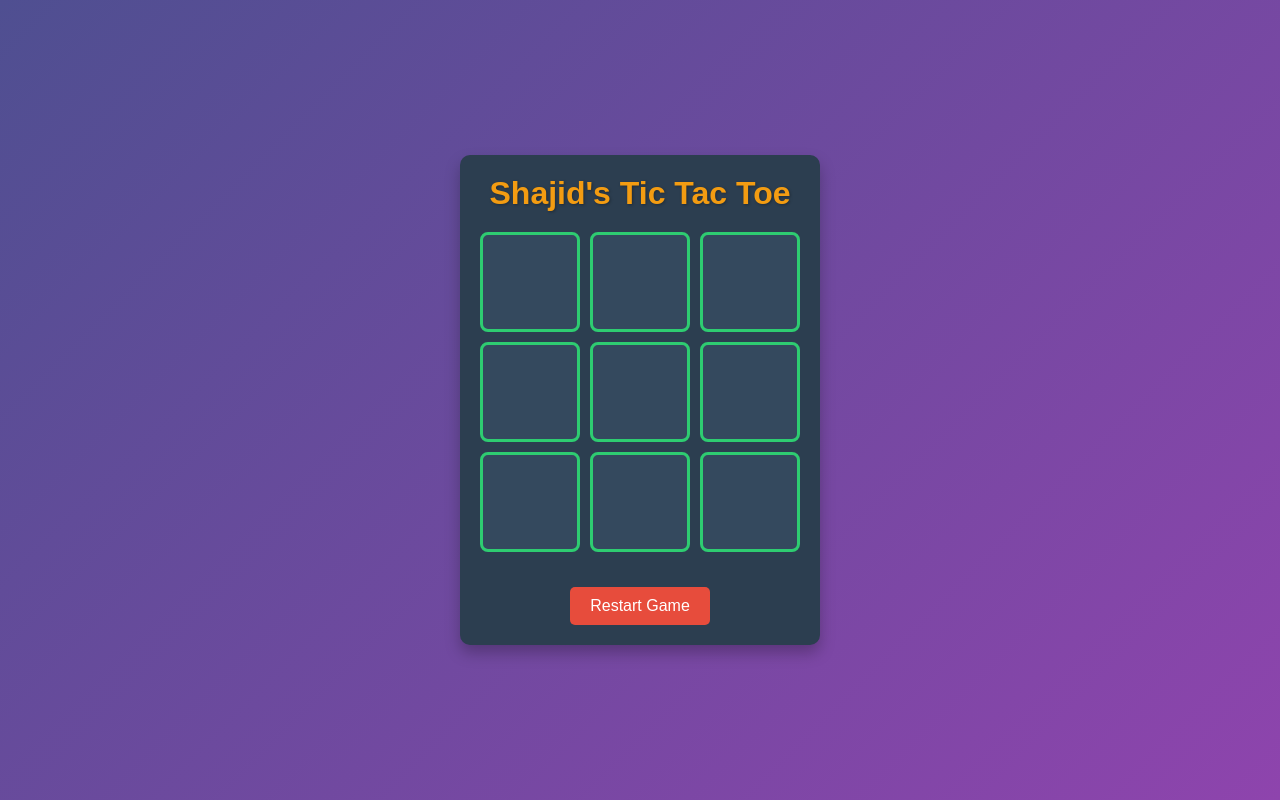
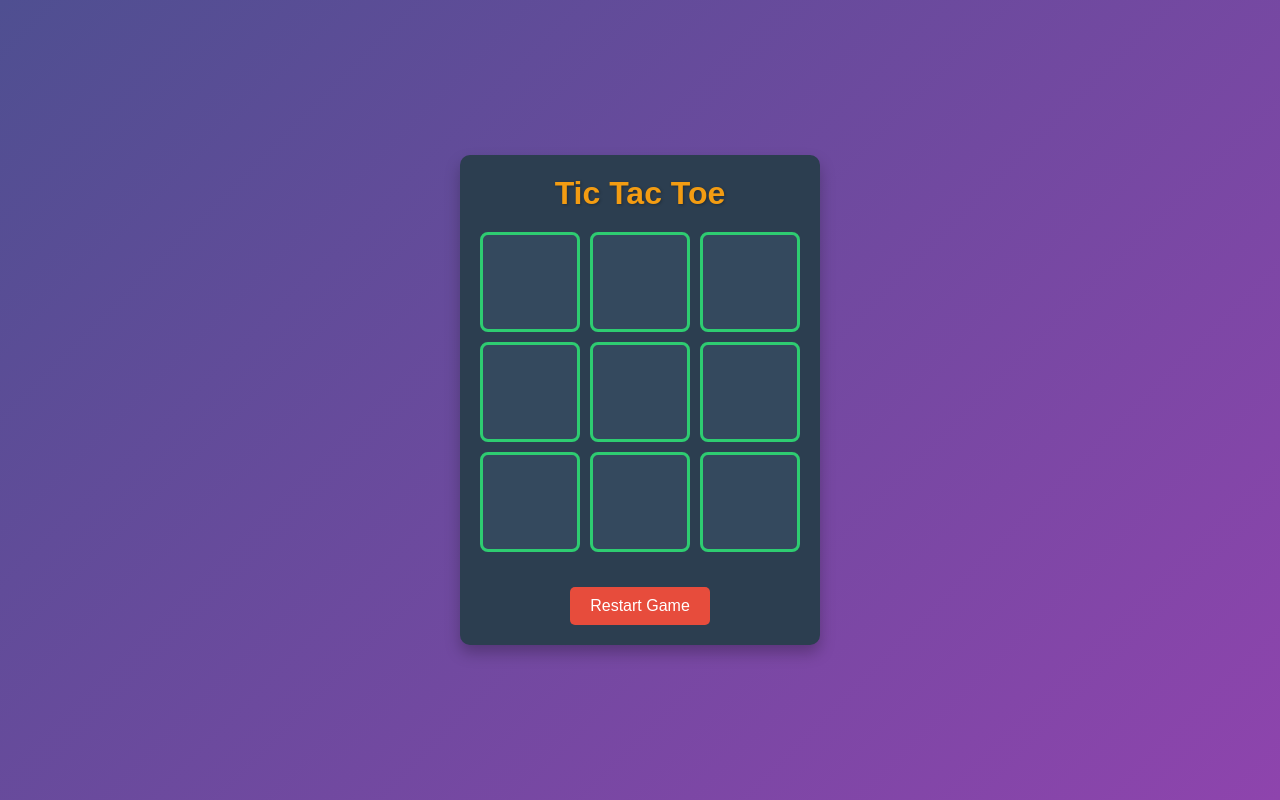
Before and after one commit to shajid027/TicTacToe, a plain HTML site: page index.html in a window 1280 px wide. Drawn offline with Linux system fonts and the light colour scheme.

Commit message:
Update index.html

```diff
--- a/index.html
+++ b/index.html
@@ -9,7 +9,7 @@
 </head>
 <body>
     <div class="game-container">
-        <h1>Shajid's Tic Tac Toe</h1>
+        <h1>Tic Tac Toe</h1>
         <div class="board" id="board">
             <div class="cell" data-index="0"></div>
             <div class="cell" data-index="1"></div>
```
